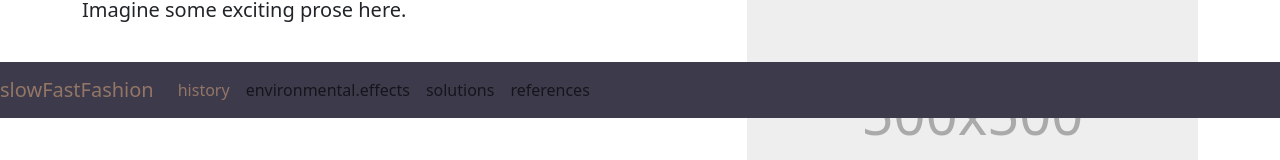
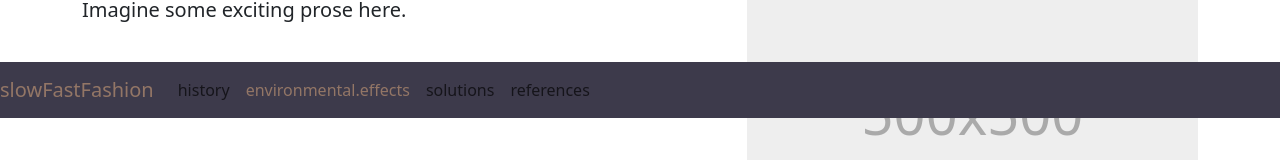
Before and after one commit to professionaljared/SlowFastFashion, a plain HTML site: page effects.html in a window 1280 px wide. Shown: the part 682-842 px from the top of the page. Drawn offline with nearby package versions, Linux system fonts and the light colour scheme.

Commit message:
fixed nav for effects

```diff
--- a/effects.html
+++ b/effects.html
@@ -36,10 +36,10 @@
         <div class="collapse navbar-collapse" id="navbarNav">
             <ul class="navbar-nav">
                 <li class="nav-item">
-                    <a class="nav-link active disabled" href="history.html" style="color:#937666" aria-current="page">history<span class="sr-only"></span></a>
+                    <a class="nav-link " href="history.html" >history<span class="sr-only"></span></a>
                 </li>
                 <li class="nav-item">
-                    <a class="nav-link" href="effects.html">environmental.effects</a>
+                    <a class="nav-link" active disabled" href="history.html" style="color:#937666" aria-current="page">environmental.effects</a>
                 </li>
                 <li class="nav-item">
                     <a class="nav-link" href="solutions.html">solutions</a>
```
